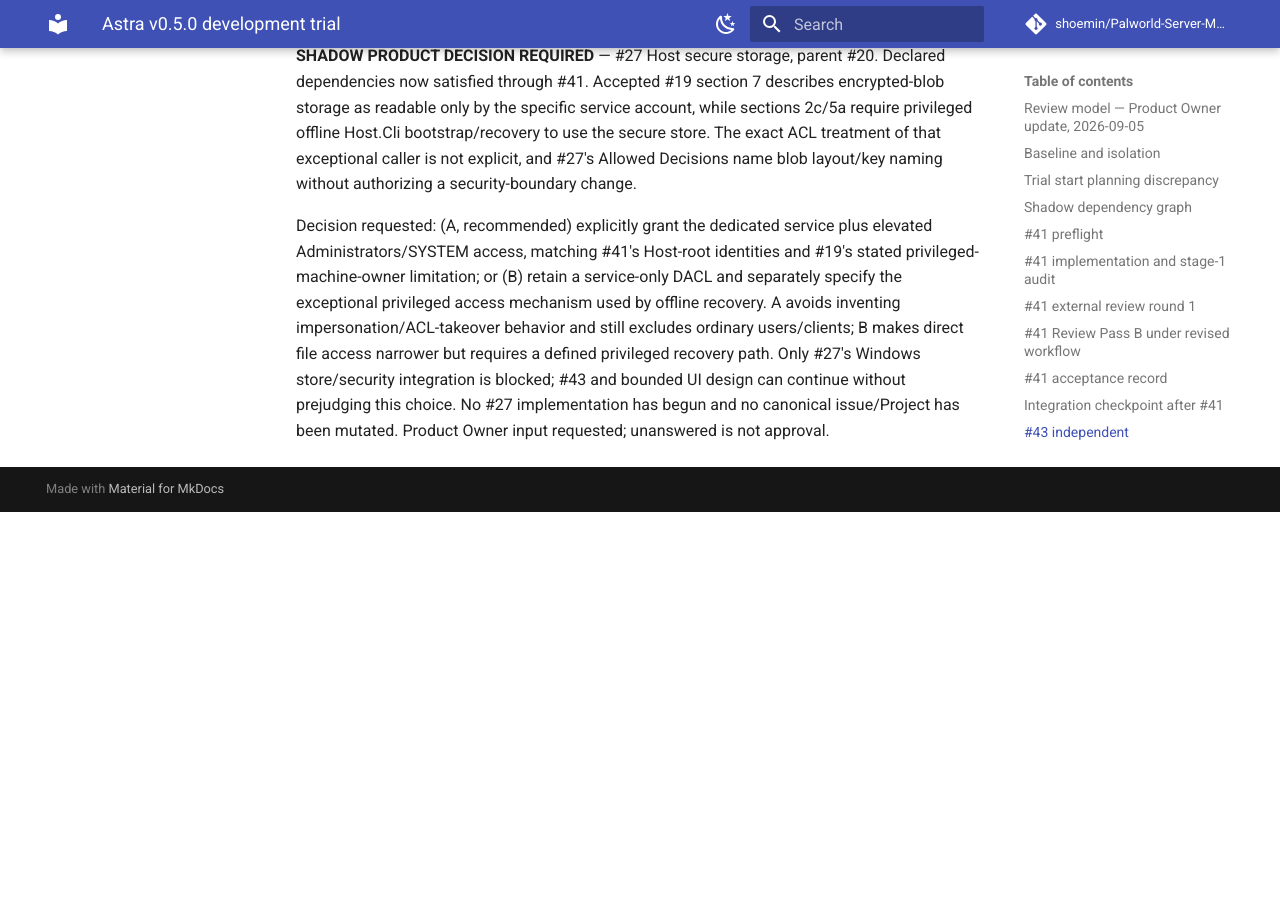
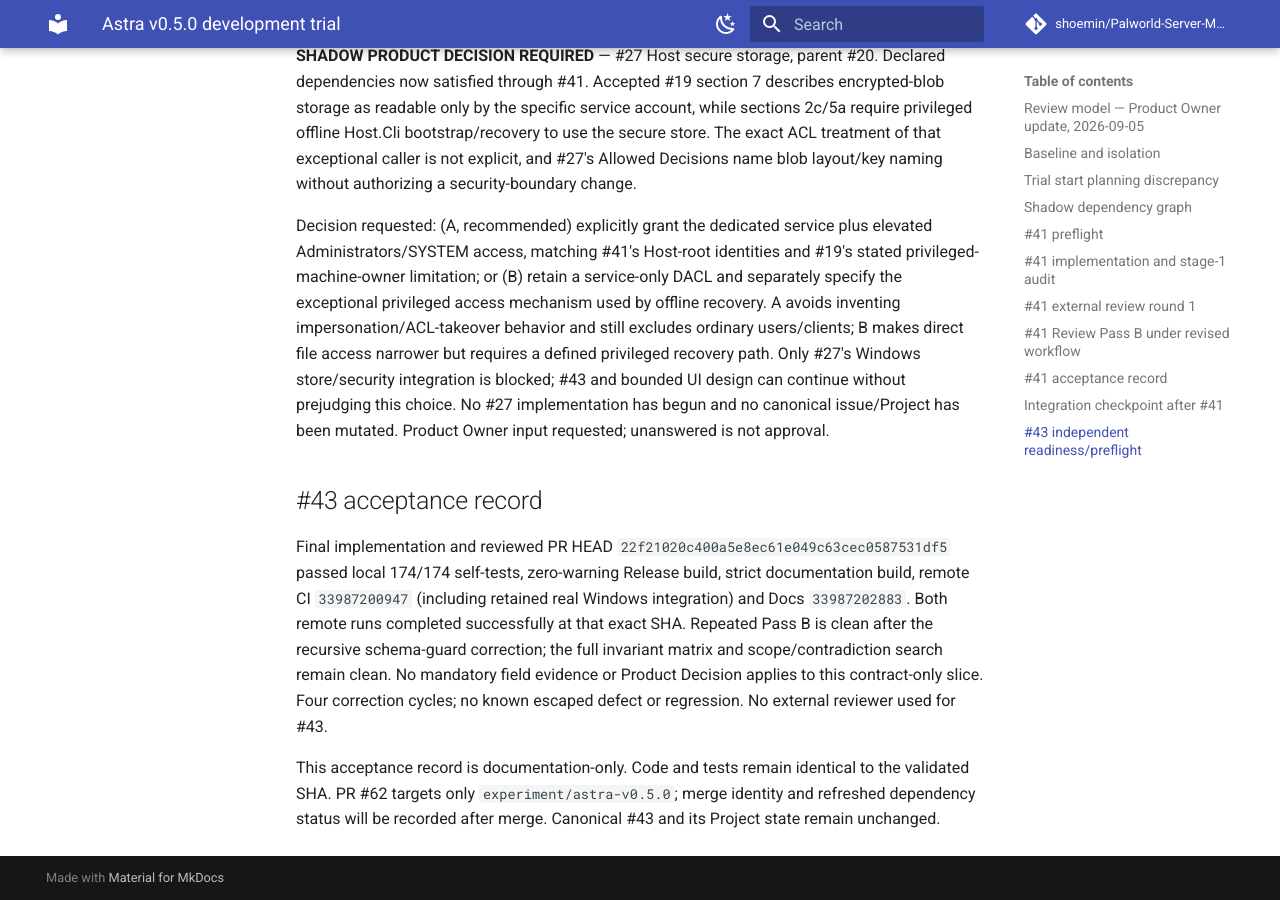
Before and after one commit to shoemin/Palworld-Server-Manager, an MkDocs documentation site: the page built from docs/experiments/astra-v0.5.0-trial.md, in a window 1280 px wide and 900 px high, scrolled down 12530 px. Built offline with MkDocs 1.6.1 and Material for MkDocs 9.7.7, drawn with Linux system fonts in a browser that asks for light colours; comment, search, counter and statistics services are not loaded; before the commit the page ends 13042 px from its top, so only the background shows below that.

Commit message:
docs: record Astra protocol acceptance evidence

```diff
--- a/docs/experiments/astra-v0.5.0-trial.md
+++ b/docs/experiments/astra-v0.5.0-trial.md
@@ -197,3 +197,9 @@ Pass B found a test-coverage hole: schema evolution walked top-level messages bu
 **SHADOW PRODUCT DECISION REQUIRED** — #27 Host secure storage, parent #20. Declared dependencies now satisfied through #41. Accepted #19 section 7 describes encrypted-blob storage as readable only by the specific service account, while sections 2c/5a require privileged offline Host.Cli bootstrap/recovery to use the secure store. The exact ACL treatment of that exceptional caller is not explicit, and #27's Allowed Decisions name blob layout/key naming without authorizing a security-boundary change.
 
 Decision requested: (A, recommended) explicitly grant the dedicated service plus elevated Administrators/SYSTEM access, matching #41's Host-root identities and #19's stated privileged-machine-owner limitation; or (B) retain a service-only DACL and separately specify the exceptional privileged access mechanism used by offline recovery. A avoids inventing impersonation/ACL-takeover behavior and still excludes ordinary users/clients; B makes direct file access narrower but requires a defined privileged recovery path. Only #27's Windows store/security integration is blocked; #43 and bounded UI design can continue without prejudging this choice. No #27 implementation has begun and no canonical issue/Project has been mutated. Product Owner input requested; unanswered is not approval.
+
+## #43 acceptance record
+
+Final implementation and reviewed PR HEAD `22f21020c400a5e8ec61e049c63cec0587531df5` passed local 174/174 self-tests, zero-warning Release build, strict documentation build, remote CI `33987200947` (including retained real Windows integration) and Docs `33987202883`. Both remote runs completed successfully at that exact SHA. Repeated Pass B is clean after the recursive schema-guard correction; the full invariant matrix and scope/contradiction search remain clean. No mandatory field evidence or Product Decision applies to this contract-only slice. Four correction cycles; no known escaped defect or regression. No external reviewer used for #43.
+
+This acceptance record is documentation-only. Code and tests remain identical to the validated SHA. PR #62 targets only `experiment/astra-v0.5.0`; merge identity and refreshed dependency status will be recorded after merge. Canonical #43 and its Project state remain unchanged.
```
